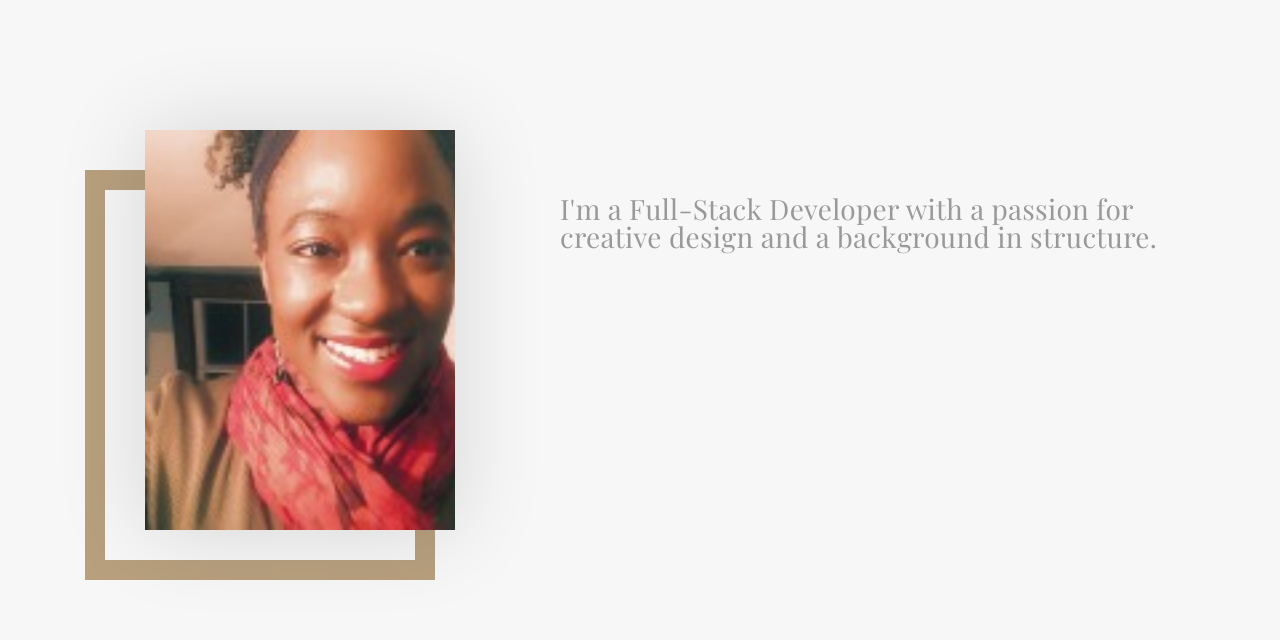
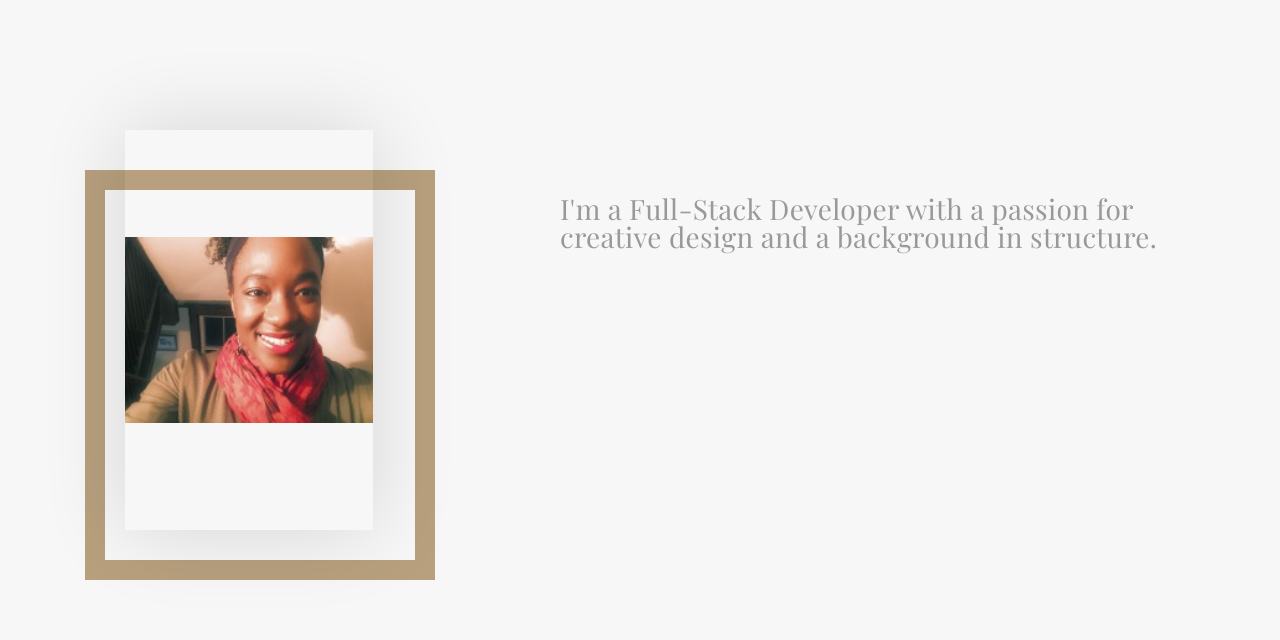
Before and after one commit to amgava/portfolio, a plain HTML site: page index.html in a window 1280 px wide. Shown: the part 820-1460 px from the top of the page. Drawn offline with nearby package versions, Linux system fonts and the light colour scheme; files whose address does not match are found by name; a web font is replaced by a local one.

Commit message:
tinkering with headshot placement

```diff
--- a/css/style.css
+++ b/css/style.css
@@ -299,7 +299,7 @@ nav ul li a {
   border: 20px solid #b8a07e;
 }
 
-#about .div-img-bg .about-img img {
+#about .div-img-bg img {
   width: 100%;
   box-shadow: 0px 0px 85px 0px rgba(0, 0, 0, 0.14);
   margin-top: -60px;
@@ -307,6 +307,15 @@ nav ul li a {
   height: 400px;
   object-fit: cover;
 }
+
+#about .about-img img {
+  width: 80%;
+  box-shadow: 0px 0px 85px 0px rgba(0, 0, 0, 0.14);
+  margin-top: -60px;
+  margin-left: 20px;
+  object-fit: contain
+}
+
 
 #about .about-descr .p-heading {
   font-family: 'Playfair Display', serif;
```
